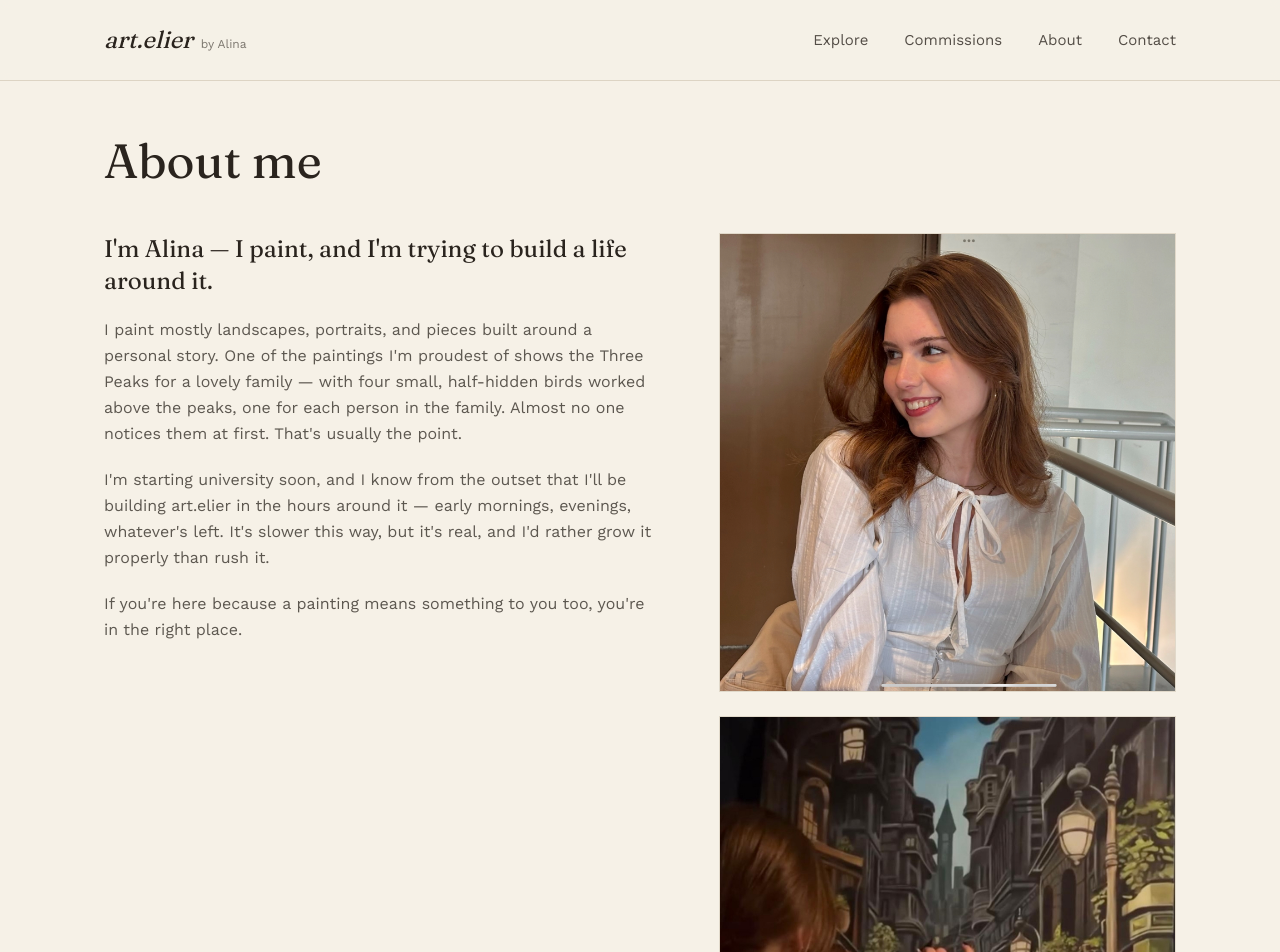
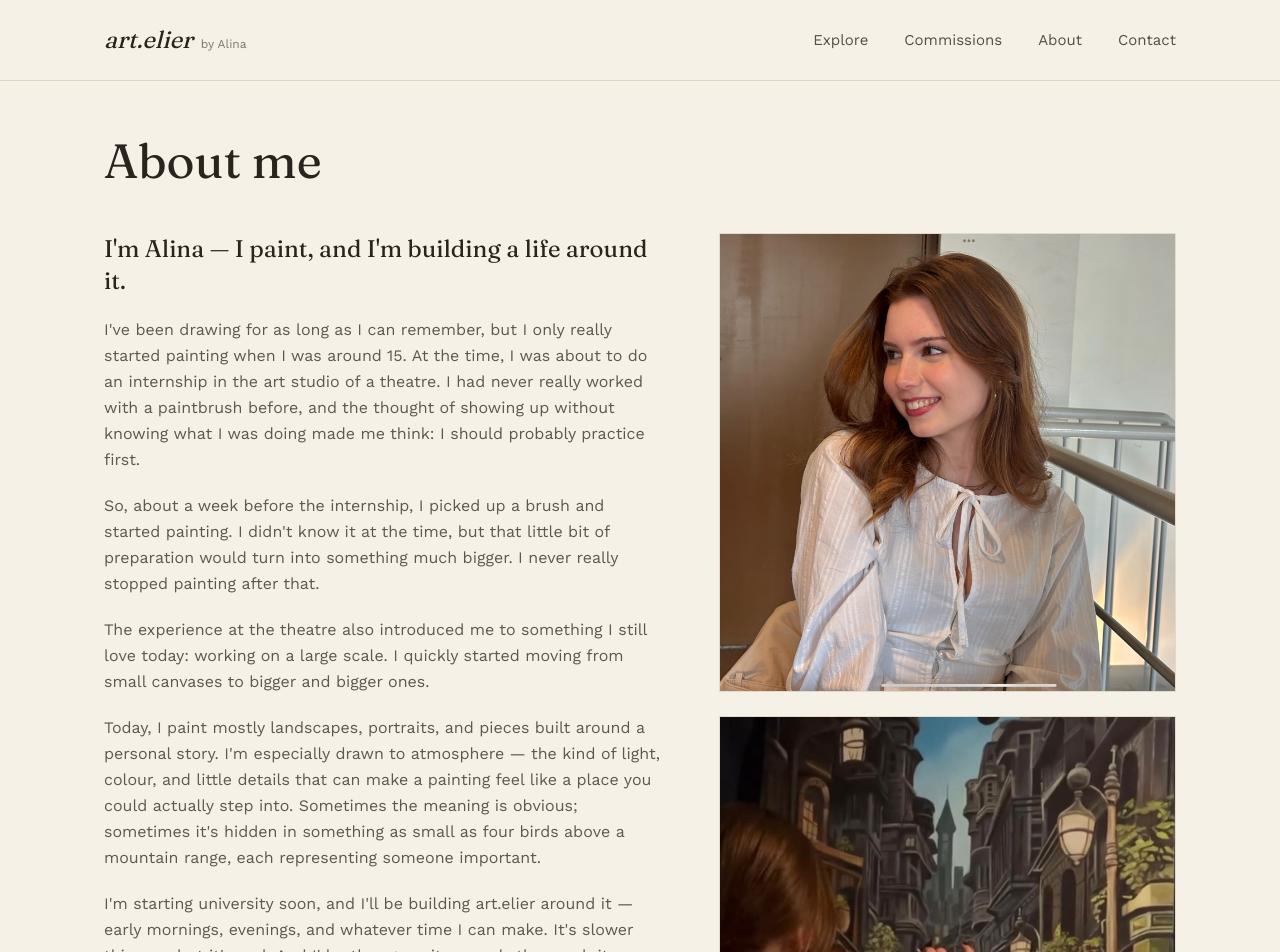
Before and after one commit to artelierbyalina/art.elierbyalina-website, a Next.js app: page /about in a window 1280 px wide. Shown: the top 952 px of the page. Built offline with nearby package versions, Linux system fonts and the light colour scheme.

Commit message:
add new about me text

```diff
--- a/src/data/site.ts
+++ b/src/data/site.ts
@@ -109,10 +109,16 @@ export const site = {
   about: {
     heading: "About me",
     paragraphs: [
-      "I'm Alina — I paint, and I'm trying to build a life around it.",
-      "I paint mostly landscapes, portraits, and pieces built around a personal story. One of the paintings I'm proudest of shows the Three Peaks for a lovely family — with four small, half-hidden birds worked above the peaks, one for each person in the family. Almost no one notices them at first. That's usually the point.",
-      "I'm starting university soon, and I know from the outset that I'll be building art.elier in the hours around it — early mornings, evenings, whatever's left. It's slower this way, but it's real, and I'd rather grow it properly than rush it.",
-      "If you're here because a painting means something to you too, you're in the right place.",
+
+  "I'm Alina — I paint, and I'm building a life around it.",
+  "I've been drawing for as long as I can remember, but I only really started painting when I was around 15. At the time, I was about to do an internship in the art studio of a theatre. I had never really worked with a paintbrush before, and the thought of showing up without knowing what I was doing made me think: I should probably practice first.",
+  "So, about a week before the internship, I picked up a brush and started painting. I didn't know it at the time, but that little bit of preparation would turn into something much bigger. I never really stopped painting after that.",
+  "The experience at the theatre also introduced me to something I still love today: working on a large scale. I quickly started moving from small canvases to bigger and bigger ones.",
+  "Today, I paint mostly landscapes, portraits, and pieces built around a personal story. I'm especially drawn to atmosphere — the kind of light, colour, and little details that can make a painting feel like a place you could actually step into. Sometimes the meaning is obvious; sometimes it's hidden in something as small as four birds above a mountain range, each representing someone important.",
+  "I'm starting university soon, and I'll be building art.elier around it — early mornings, evenings, and whatever time I can make. It's slower this way, but it's real. And I'd rather grow it properly than rush it.",
+  "I don't know exactly where painting will take me yet. I just know that I want to find out — and, hopefully, build a life around it.",
+
+
     ],
     photoCaptions: [
       "[PHOTO: in the studio]",
```
